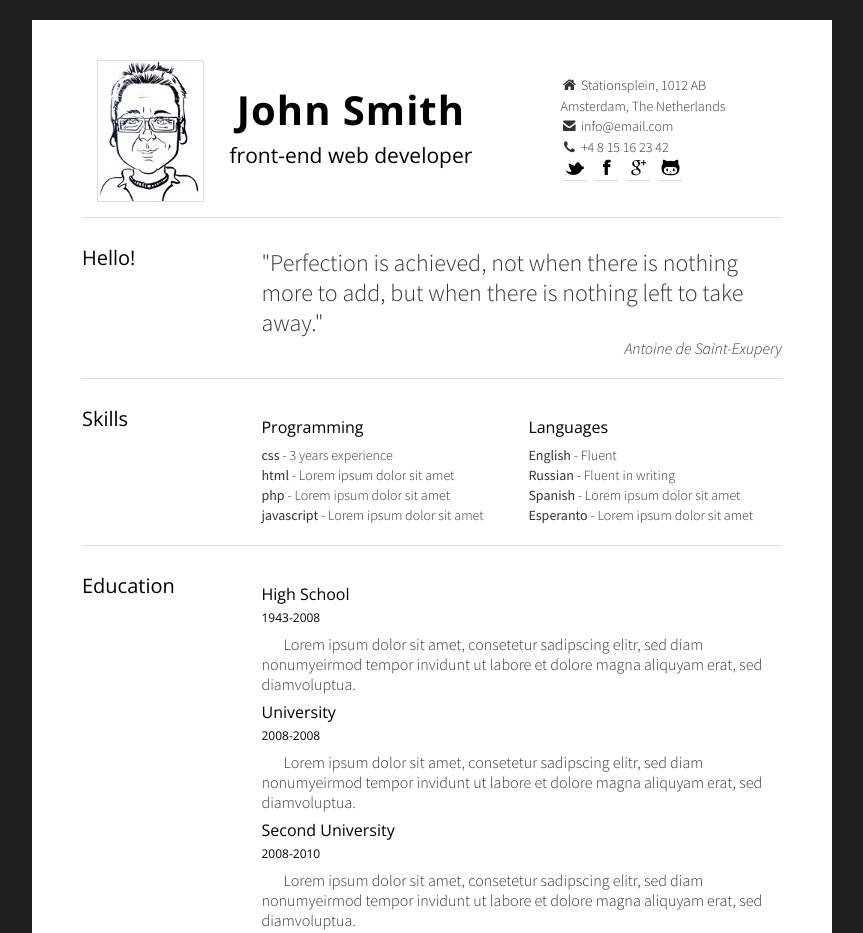
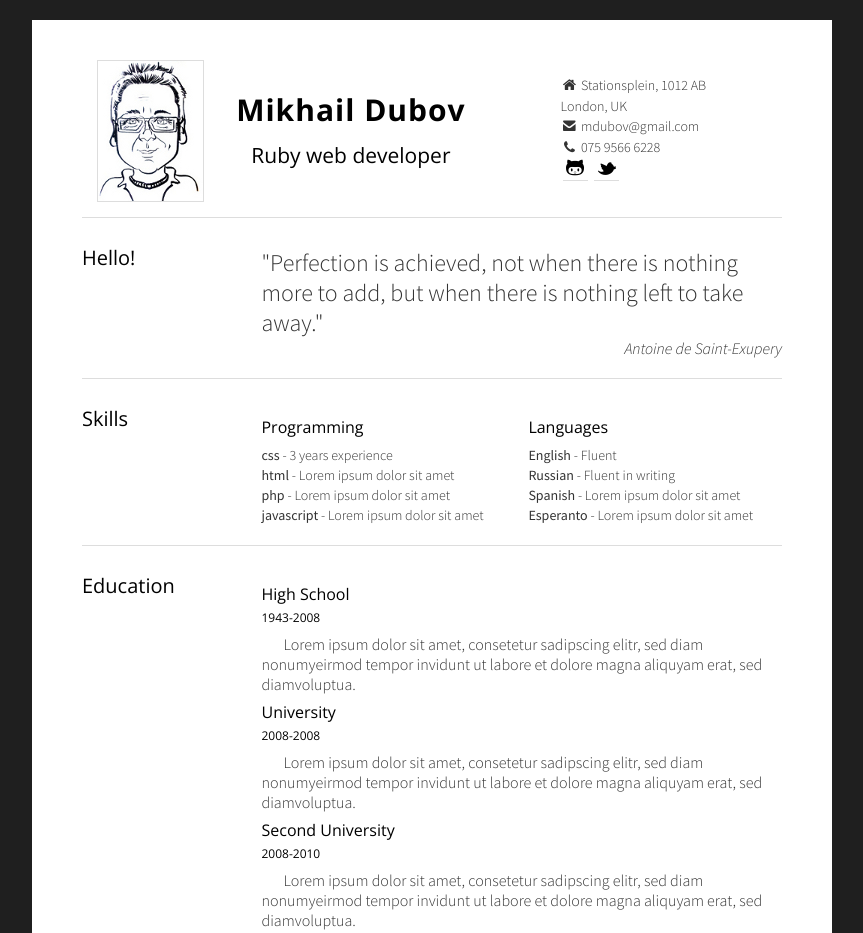
Before and after one commit to duboff/duboff.github.io, a plain HTML site: page index.html in a window 1280 px wide. Shown: the top 933 px of the page, without its empty margins (208-1071 px from the left). Drawn offline with nearby package versions, Linux system fonts and the light colour scheme.

Commit message:
Initial edits

```diff
--- a/index.html
+++ b/index.html
@@ -3,7 +3,7 @@
 
   <head>
     <meta charset="utf-8">
-    <title>John Smith - Curriculum Vitae</title>
+    <title>Mikhail Dubov - CV</title>
     <meta name="viewport" content="width=device-width, initial-scale=1.0">
     <meta name="description" content="">
     <meta name="author" content="">
@@ -40,19 +40,20 @@
 			<header class="row-fluid">
 				<div class="title span7">
 					<img src="img/profile.jpg" title="That`s me!" alt="My Profile"/>
-					<h1>John Smith</h1>
-					<h2>front-end web developer</h2>
+					<h1>Mikhail Dubov</h1>
+					<h2>Ruby web developer</h2>
 				</div>
 				<div class="social offset1 span4">
 					<ul>
 						<li><i class="icon-home"></i> Stationsplein, 1012 AB</li>
-						<li>Amsterdam, The Netherlands</li>
-						<li><i class="icon-envelope-alt"></i> info@email.com</li>
-						<li><i class="icon-phone"></i> +4 8 15 16 23 42</li>
-						<li><a href="#" ><i class="icon-twitter" ></i></a>
-						<a href="#" ><i class="icon-facebook" ></i></a>
-						<a href="#" ><i class="icon-google-plus" ></i></a>
-						<a href="#" ><i class="icon-github" ></i></a></li>
+						<li>London, UK</li>
+						<li><i class="icon-envelope-alt"></i> &#109;&#100;&#117;&#98;&#111;&#118;&#64;&#103;&#109;&#97;&#105;&#108;&#46;&#99;&#111;&#109;</li>
+						<li><i class="icon-phone"></i> &#48;&#55;&#53; &#57;&#53;&#54;&#54; &#54;&#50;&#50;&#56;</li>
+						<li><a href="http://github.com/duboff" ><i class="icon-github" ></i></a>
+            <a href="http://twitter.com/mdubov" ><i class="icon-twitter" ></i></a></li>
+<!-- 						<a href="#" ><i class="icon-facebook" ></i></a>
+						<a href="#" ><i class="icon-google-plus" ></i></a> -->
+
 					</ul>
 				</div>
 			</header>
--- a/stylesheets/style.css
+++ b/stylesheets/style.css
@@ -71,7 +71,7 @@ h5 {
   line-height: 100%;
 }
 h1 {
-  font-size: 40px;
+  font-size: 30px;
   line-height: 50px;
   padding-top: 30px;
   font-weight: 700;
```
Also changed, not shown: 1 other file.
